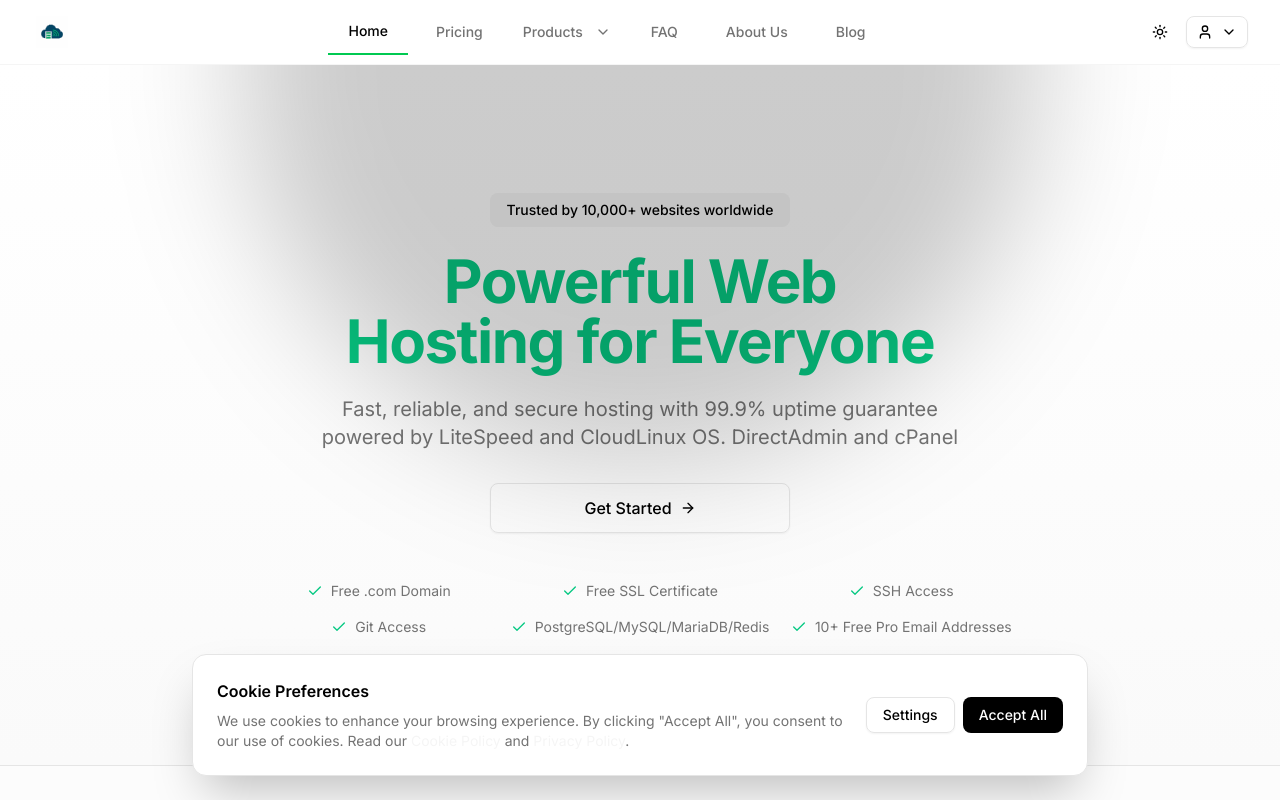
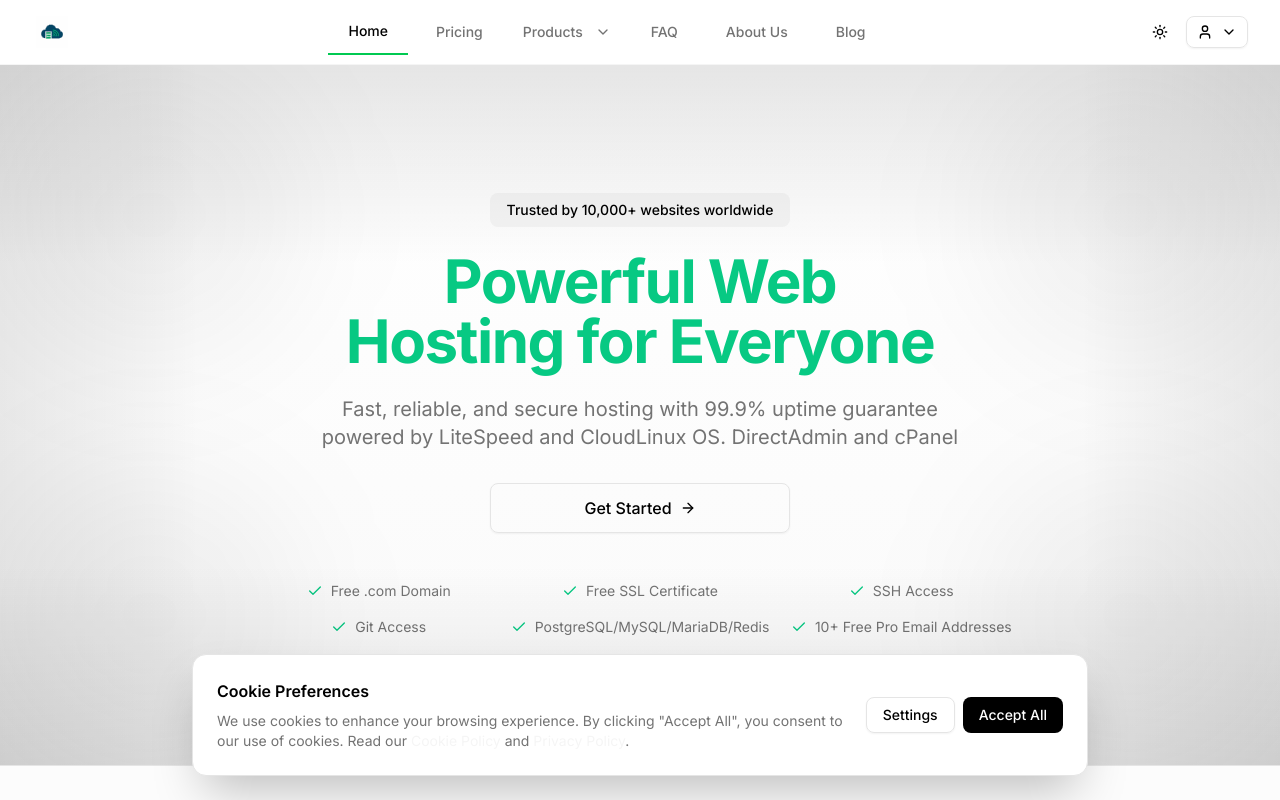
Before and after one commit to KmerHosting/kmerhosting-website, a Next.js app: page / in a window 1280 px wide. Shown: the top 800 px of the page. Built offline with nearby package versions, Linux system fonts and the light colour scheme.

Commit message:
made change on app theme

```diff
--- a/components/header.tsx
+++ b/components/header.tsx
@@ -414,9 +414,9 @@ export function Header() {
                 </Button>
               </DropdownMenuTrigger>
               <DropdownMenuContent align="end">
-                <DropdownMenuItem onClick={() => setTheme("default")} className="flex items-center justify-between">
+                <DropdownMenuItem onClick={() => setTheme("dark")} className="flex items-center justify-between">
                   Dark
-                  {theme === "default" && <Check className="h-4 w-4 text-[#07C983] ml-2" />}
+                  {theme === "dark" && <Check className="h-4 w-4 text-[#07C983] ml-2" />}
                 </DropdownMenuItem>
                 <DropdownMenuItem onClick={() => setTheme("light")} className="flex items-center justify-between">
                   Light
@@ -467,9 +467,9 @@ export function Header() {
                 </Button>
               </DropdownMenuTrigger>
               <DropdownMenuContent align="end">
-                <DropdownMenuItem onClick={() => setTheme("default")} className="flex items-center justify-between">
+                <DropdownMenuItem onClick={() => setTheme("dark")} className="flex items-center justify-between">
                   Dark
-                  {theme === "default" && <Check className="h-4 w-4 text-[#07C983] ml-2" />}
+                  {theme === "dark" && <Check className="h-4 w-4 text-[#07C983] ml-2" />}
                 </DropdownMenuItem>
                 <DropdownMenuItem onClick={() => setTheme("light")} className="flex items-center justify-between">
                   Light
--- a/components/sections/hero.tsx
+++ b/components/sections/hero.tsx
@@ -47,8 +47,31 @@ export function Hero() {
         </div>
       </div>
 
-      {/* Decorative gradient blur */}
-      <div className="absolute top-0 left-1/2 -translate-x-1/2 -translate-y-1/2 w-[800px] h-[800px] bg-primary/20 dark:bg-primary/5 rounded-full blur-3xl pointer-events-none" />
+      {/* Decorative effects - different for light and dark themes */}
+
+      {/* Dark theme: Central gradient blur */}
+      <div className="hidden dark:block absolute top-0 left-1/2 -translate-x-1/2 -translate-y-1/2 w-[800px] h-[800px] bg-primary/5 rounded-full blur-3xl pointer-events-none" />
+
+      {/* Light theme: Border gradient effects */}
+      <div className="dark:hidden">
+        {/* Top border glow */}
+        <div className="absolute top-0 left-0 right-0 h-[200px] bg-gradient-to-b from-primary/10 to-transparent pointer-events-none" />
+
+        {/* Left border glow */}
+        <div className="absolute top-0 left-0 bottom-0 w-[200px] bg-gradient-to-r from-primary/8 to-transparent pointer-events-none" />
+
+        {/* Right border glow */}
+        <div className="absolute top-0 right-0 bottom-0 w-[200px] bg-gradient-to-l from-primary/8 to-transparent pointer-events-none" />
+
+        {/* Bottom border glow */}
+        <div className="absolute bottom-0 left-0 right-0 h-[200px] bg-gradient-to-t from-primary/10 to-transparent pointer-events-none" />
+
+        {/* Corner accents */}
+        <div className="absolute top-0 left-0 w-[300px] h-[300px] bg-primary/5 rounded-full blur-3xl pointer-events-none" />
+        <div className="absolute top-0 right-0 w-[300px] h-[300px] bg-primary/5 rounded-full blur-3xl pointer-events-none" />
+        <div className="absolute bottom-0 left-0 w-[300px] h-[300px] bg-primary/5 rounded-full blur-3xl pointer-events-none" />
+        <div className="absolute bottom-0 right-0 w-[300px] h-[300px] bg-primary/5 rounded-full blur-3xl pointer-events-none" />
+      </div>
     </section>
   )
 }
```
